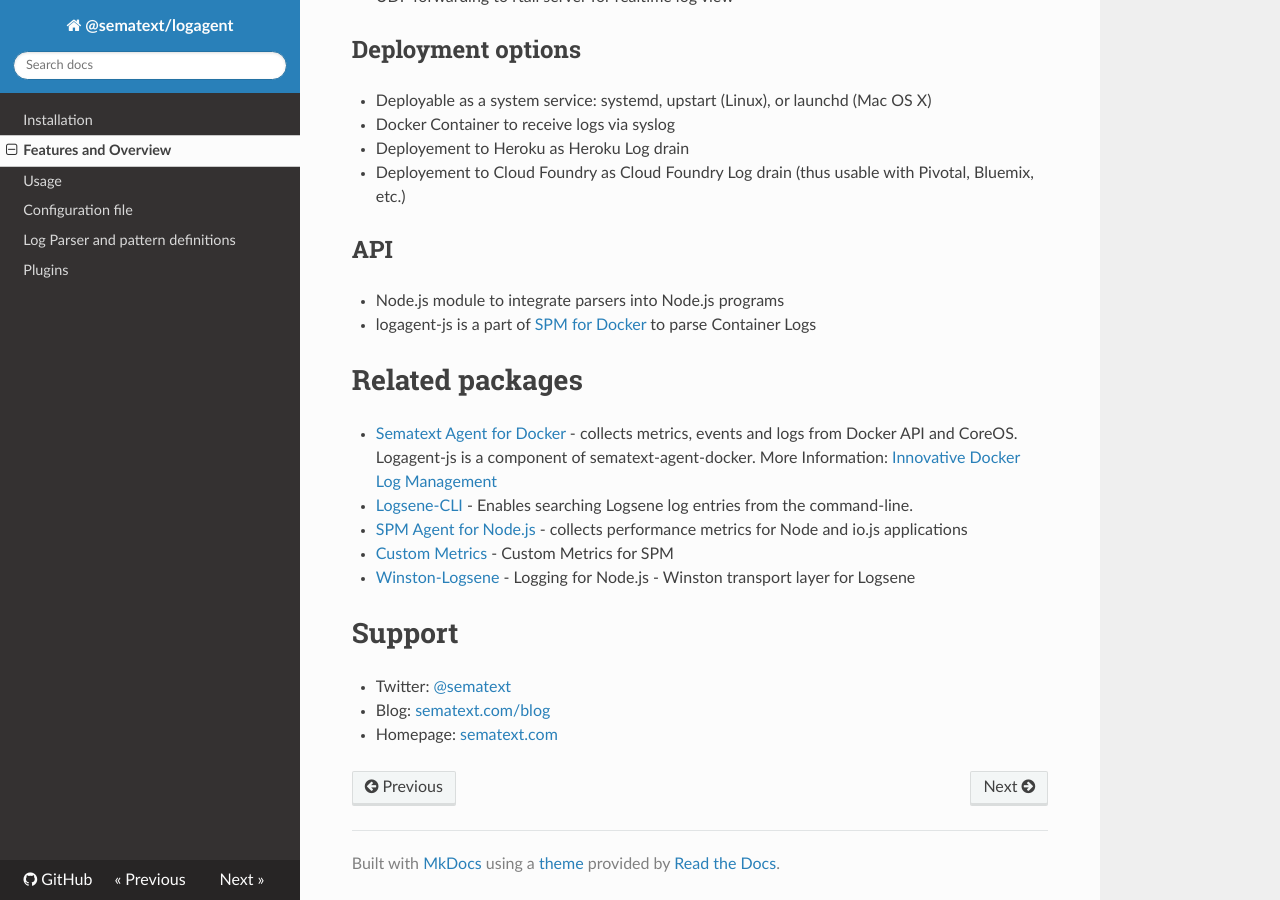
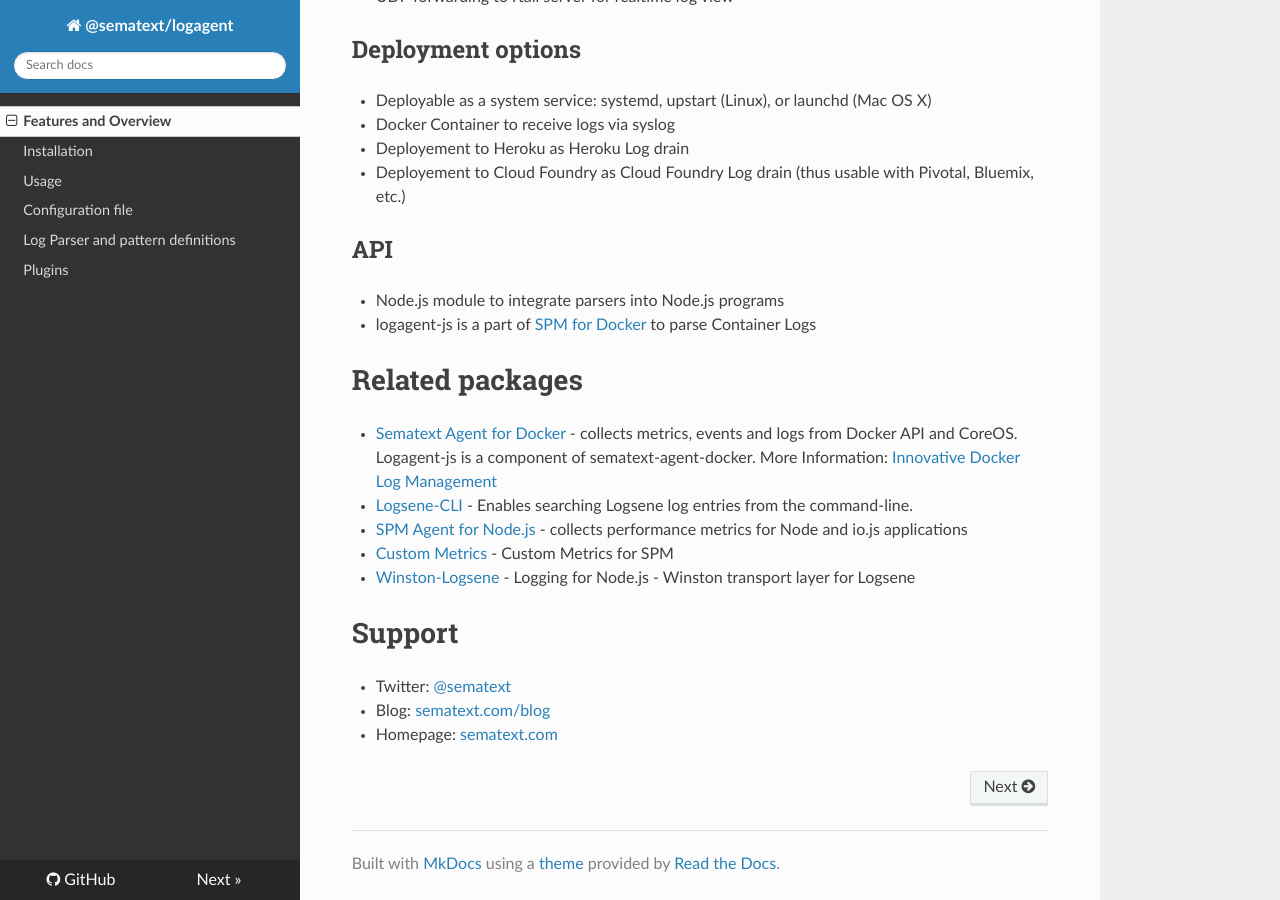
Before and after one commit to sematext/logagent-js, an MkDocs documentation site: the page built from docs/index.md, in a window 1280 px wide and 900 px high, scrolled down 1832 px. Built offline with MkDocs 1.6.1, drawn with Linux system fonts in a browser that asks for light colours; nearby versions of some CDN libraries; old or Windows-style settings are respelled for this version of MkDocs; part of the change alters nothing that is shown.

Commit message:
update docs

```diff
--- a/mkdocs.yml
+++ b/mkdocs.yml
@@ -2,8 +2,8 @@ site_name: "@sematext/logagent"
 repo_url: https://github.com/sematext/logagent-js
 theme: readthedocs
 pages:
+- Features and Overview: index.md
 - Installation: installation.md
-- Features and Overview: index.md
 - Usage: cli-parameters.md
 - Configuration file: config-file.md
 - Log Parser and pattern definitions: parser.md
```
